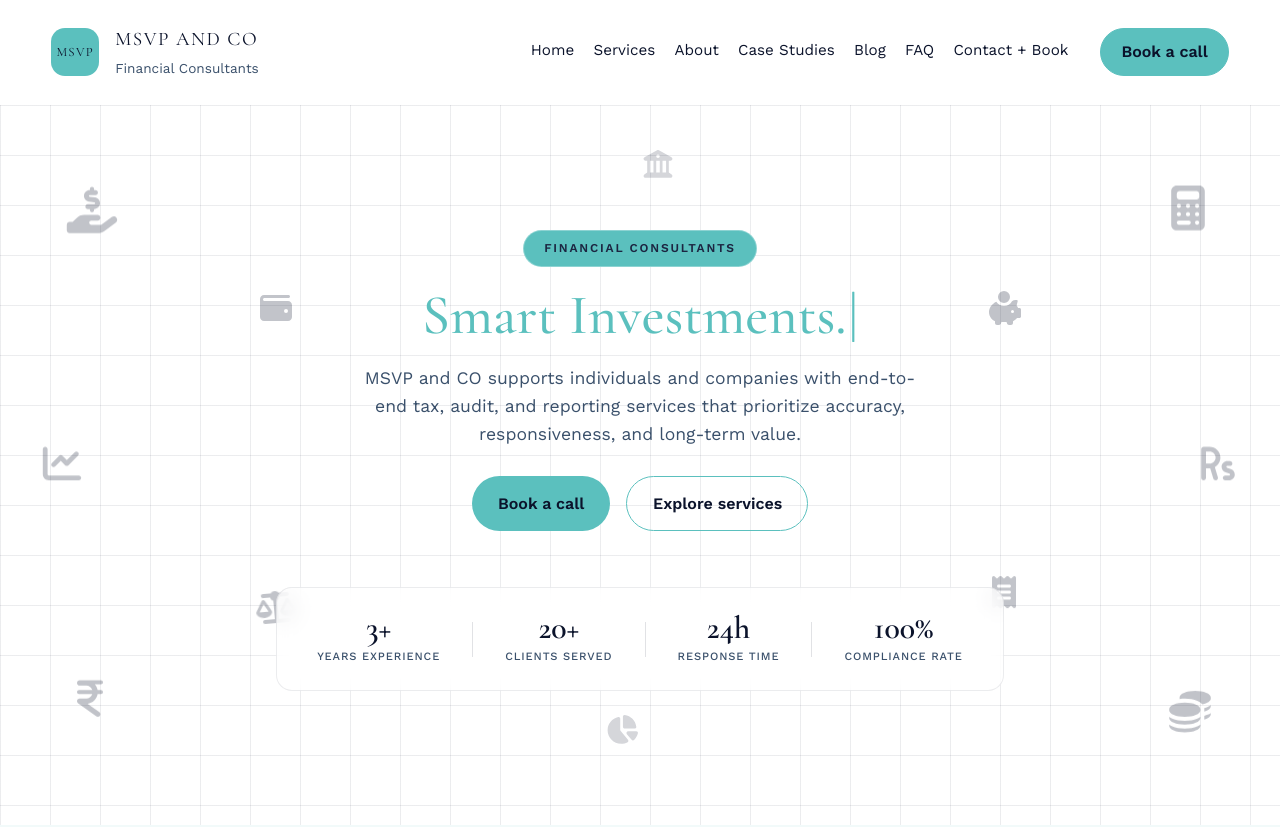
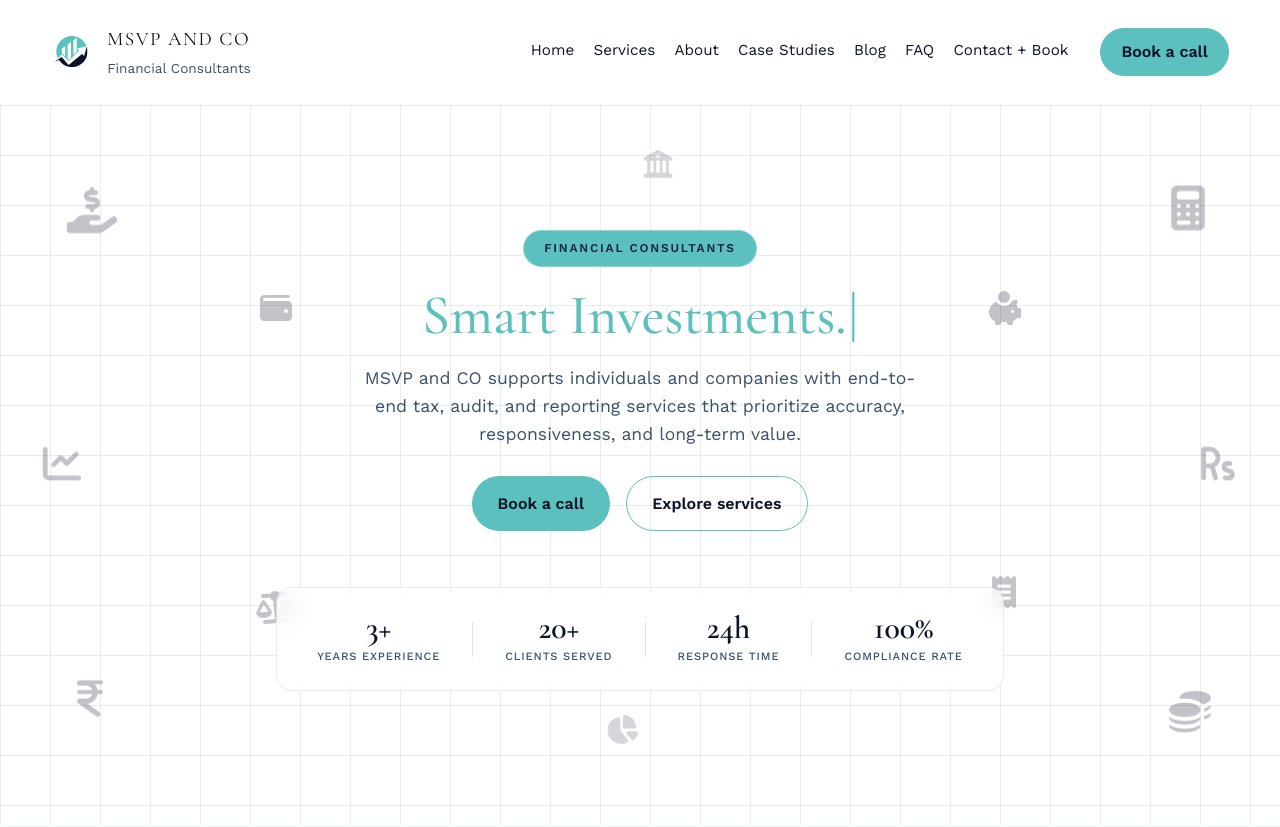
Before and after one commit to varunbellutagi/varunbellutagi.github.io, a React (Vite) app: page / in a window 1280 px wide. Shown: the top 827 px of the page. Built offline with nearby package versions, Linux system fonts and the light colour scheme.

Commit message:
add logo

```diff
--- a/index.html
+++ b/index.html
@@ -2,7 +2,7 @@
 <html lang="en">
   <head>
     <meta charset="UTF-8" />
-    <link rel="icon" type="image/svg+xml" href="/vite.svg" />
+    <link rel="icon" type="image/svg+xml" href="/src/assets/msvpcologo.svg" />
     <meta name="viewport" content="width=device-width, initial-scale=1.0" />
     <title>msvpco</title>
   </head>
--- a/src/App.css
+++ b/src/App.css
@@ -14,3 +14,8 @@
 @import url('./styles/contact.css');
 @import url('./styles/footer.css');
 @import url('./styles/responsive.css');
+
+.site-logo {
+  height: 40px;
+  width: auto;
+}
--- a/src/App.tsx
+++ b/src/App.tsx
@@ -1,6 +1,7 @@
 import { useState } from 'react';
 import { BrowserRouter, Link, Outlet, Route, Routes } from 'react-router-dom';
 import './App.css';
+import logoSrc from './assets/msvpcologo.svg';
 import Blog from './pages/Blog';
 import BlogPost from './pages/BlogPost';
 import Faq from './pages/Faq';
@@ -17,9 +18,7 @@
       <header className="site-header">
         <div className="header-bar">
           <div className="brand">
-            <div className="brand-mark" aria-hidden="true">
-              MSVP
-            </div>
+            <img src={logoSrc} className="site-logo" alt="MSVP and CO Logo" />
             <div className="brand-text">
               <span className="brand-name">MSVP and CO</span>
               <span className="brand-sub">Financial Consultants</span>
@@ -73,22 +72,6 @@
 
       <footer className="site-footer">
         <div className="footer-content">
-          <div className="footer-brand">
-            <div className="brand">
-              <div className="brand-mark" aria-hidden="true">
-                MSVP
-              </div>
-              <div className="brand-text">
-                <span className="brand-name">MSVP and CO</span>
-                <span className="brand-sub">Financial Consultants</span>
-              </div>
-            </div>
-            <p className="footer-tagline">
-              Compliance, clarity, and confident decisions for your financial
-              future.
-            </p>
-          </div>
-
           <div className="footer-nav">
             <div className="footer-col">
               <h4>Company</h4>
--- a/src/sections/HeroSection.tsx
+++ b/src/sections/HeroSection.tsx
@@ -1,7 +1,6 @@
 import BackgroundAnimation from './BackgroundAnimation';
 import Typewriter from '../components/Typewriter';
 import CountUp from '../components/CountUp';
-import MagneticButton from '../components/MagneticButton';
 
 const rotatingWords = [
   'Strategic Growth.',
@@ -34,20 +33,12 @@
           responsiveness, and long-term value.
         </p>
         <div className="hero-actions">
-          <MagneticButton
-            href="/#contact"
-            className="button primary"
-            strength={0.35}
-          >
+          <a href="/#contact" className="button primary">
             Book a call
-          </MagneticButton>
-          <MagneticButton
-            href="/#services"
-            className="button secondary"
-            strength={0.3}
-          >
+          </a>
+          <a href="/#services" className="button secondary">
             Explore services
-          </MagneticButton>
+          </a>
         </div>
       </div>
       <div className="hero-stats">
```
Also changed, not shown: src/assets/msvpcologo.svg (added).
